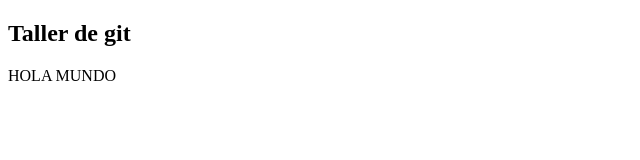
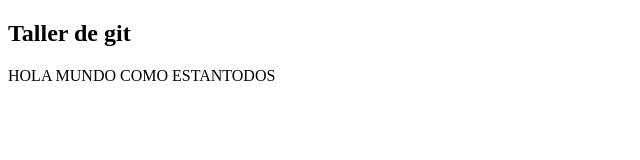
Before and after one commit to edjahevs94/taller_git, a plain HTML site: page index.html in a window 1280 px wide. Shown: the whole page, without its empty margins (0-640 px from the left). Drawn offline with Linux system fonts and the light colour scheme.

Commit message:
cambio para forzar el conflicto

```diff
--- a/index.html
+++ b/index.html
@@ -8,6 +8,6 @@
 </head>
 <body>
     <h2>Taller de git</h2>
-    <div>HOLA MUNDO</div>
+    <div>HOLA MUNDO COMO ESTANTODOS</div>
 </body>
 </html>
```
